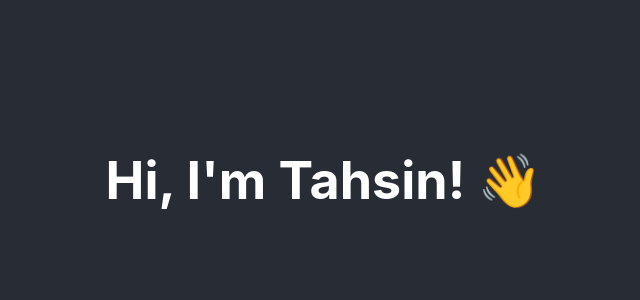
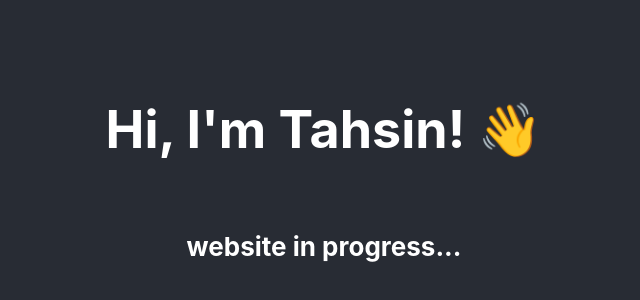
Before and after one commit to tahsinocity/tahsinocity.github.io, a React (Create React App) app: page / in a window 1280 px wide. Shown: the part 220-520 px from the top of the page, without its empty margins (316-956 px from the left). Built offline with nearby package versions, Linux system fonts and the light colour scheme.

Commit message:
Minor edit to add 'website in progress'

```diff
--- a/public/index.html
+++ b/public/index.html
@@ -1,6 +1,7 @@
 <!DOCTYPE html>
 <html lang="en">
 	<head>
+		<link rel="shortcut icon" href="/a.png" />
 		<title>tahsinocity</title>
 	</head>
 	<body>
--- a/src/App.js
+++ b/src/App.js
@@ -5,6 +5,7 @@ function App() {
 		<div className="App">
 			<header className="App-header">
 				<h1>Hi, I'm Tahsin! 👋</h1>
+				<h4>website in progress...</h4>
 			</header>
 		</div>
 	);
```
